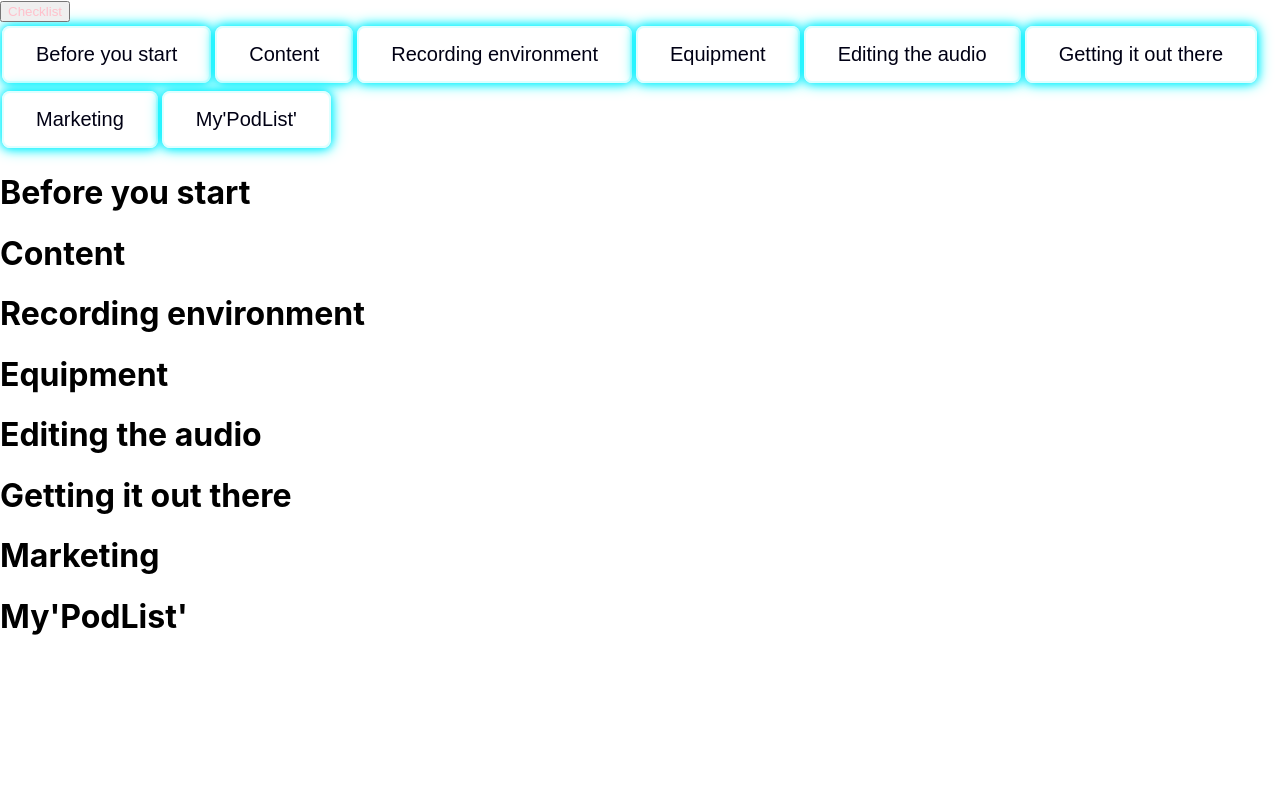
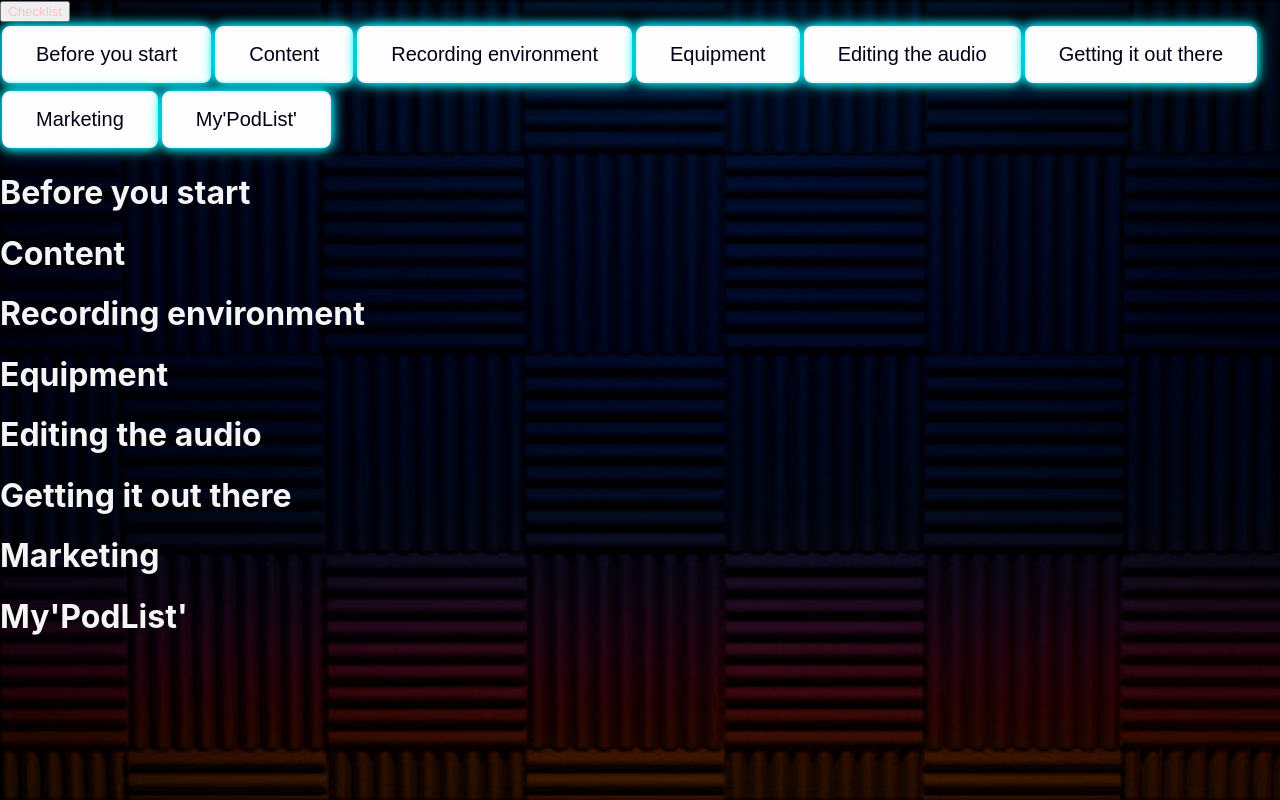
Before and after one commit to SchoolOfCode/w15_collaborative-react-project-podclass, a React (Create React App) app in the folder podclass/: page / in a window 1280 px wide. Built offline with nearby package versions, Linux system fonts and the light colour scheme.

Commit message:
added background and changed text styling (global)

```diff
--- a/podclass/src/index.css
+++ b/podclass/src/index.css
@@ -5,13 +5,23 @@
     sans-serif;
   -webkit-font-smoothing: antialiased;
   -moz-osx-font-smoothing: grayscale;
+  /* Vic+ */
+  background-color: black;
+  background-image: url("./Images/PNGBackground.png");
+  background-repeat: no-repeat;
+  background-size: cover;
+  /* potentially remove the one below */
+  background-attachment: fixed;
+  /* Vic+ */
 }
 
 code {
   font-family: source-code-pro, Menlo, Monaco, Consolas, "Courier New",
     monospace;
 }
-
+* {
+  color: whitesmoke;
+}
 button {
   color: pink;
 }
```
Also changed, not shown: podclass/src/Images/PNGBackground.png (added).
